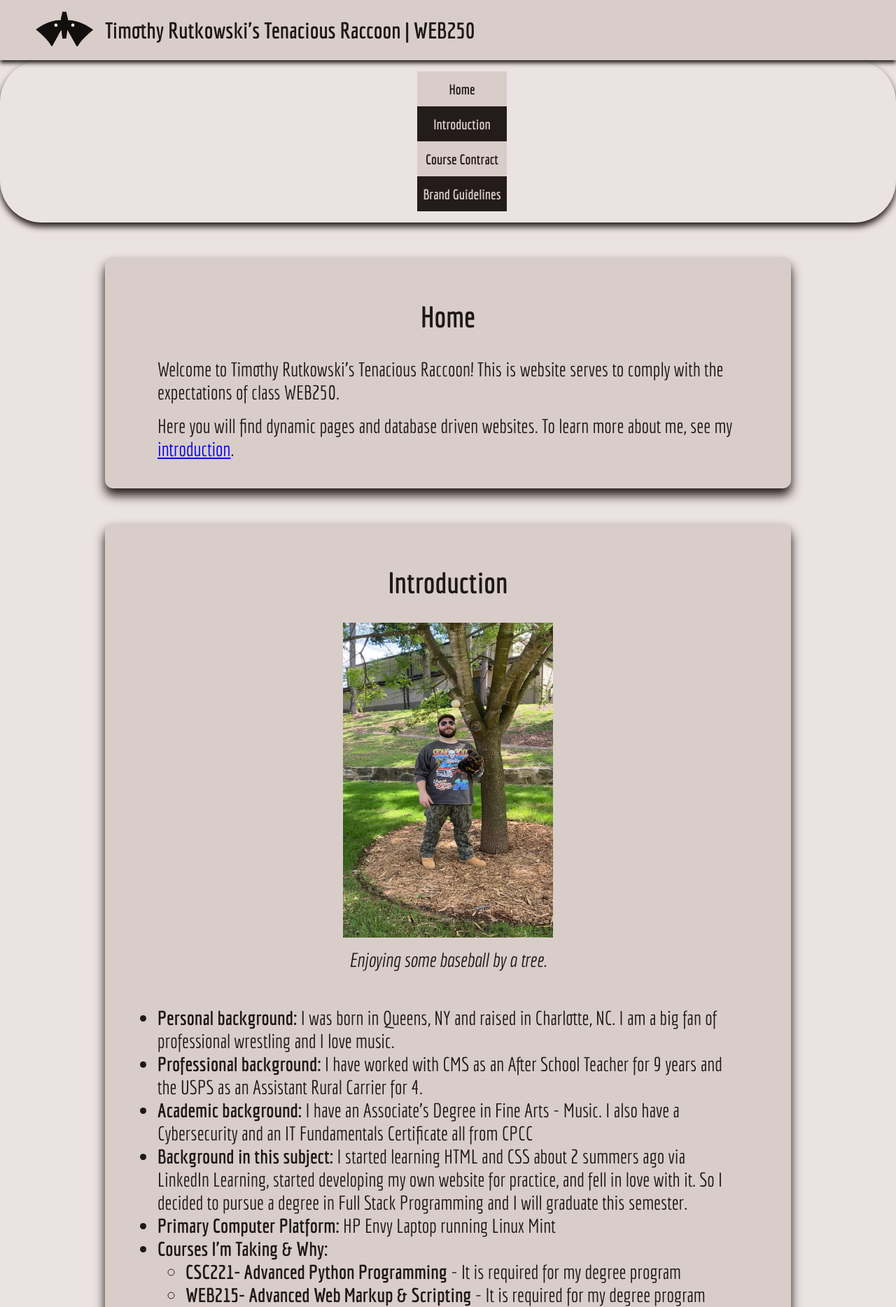
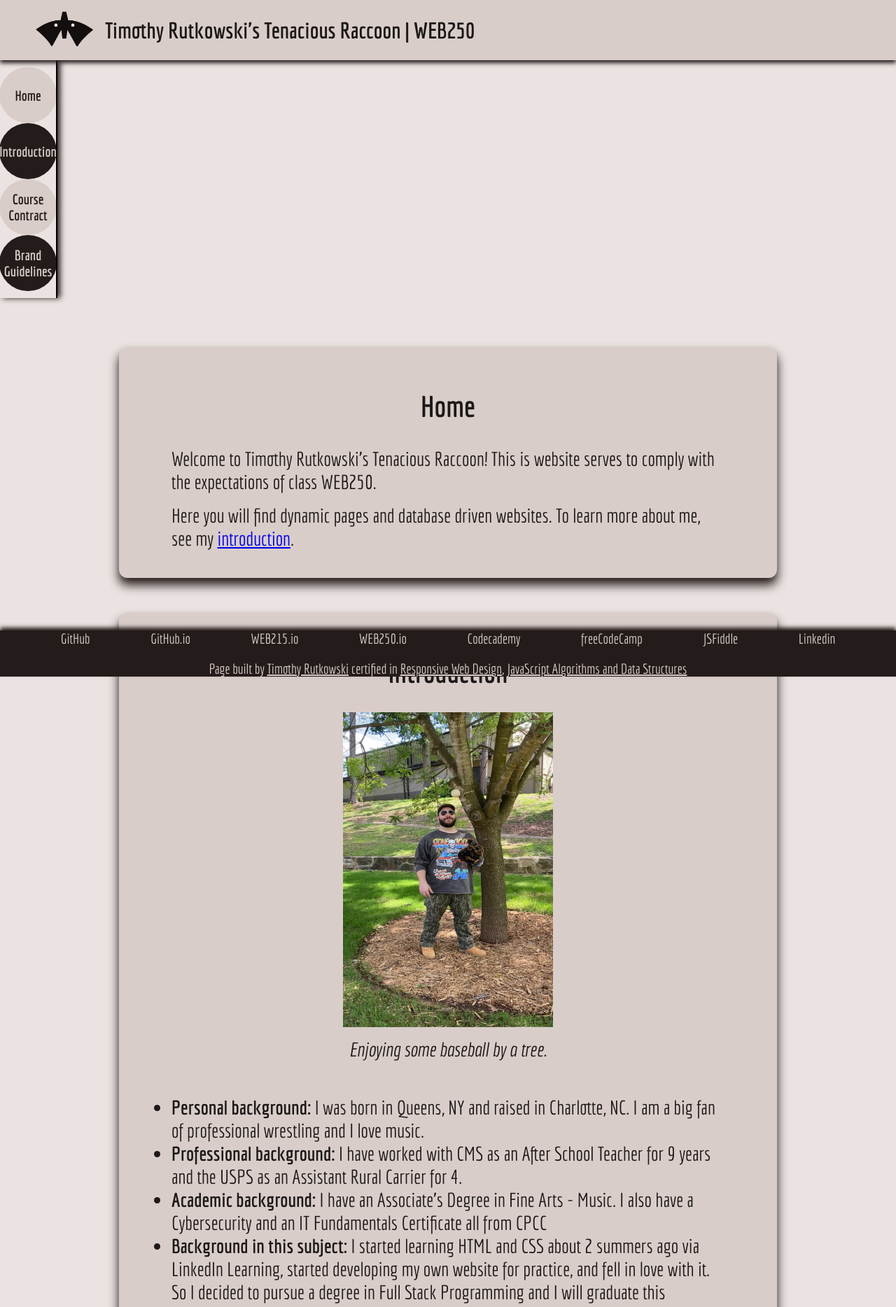
Before and after one commit to Trutkow0/web250, a PHP site: page / in a window 1280 px wide. Shown: the top 1868 px of the page at 70% size. Run offline with PHP 8.4, Linux system fonts and the light colour scheme.

Commit message:
Update styles.css

```diff
--- a/styles/styles.css
+++ b/styles/styles.css
@@ -82,36 +82,46 @@ header {
     margin: 15px 15px 0 0;
   }
 
+.container {
+  dipslay: flex;
+  height: 100vh;
+}
+
   /*NAV STYLES*/
-
-   nav {
+  .sidebar {
+    width: 80px;
     display: flex;
     flex-direction: column;
-    justify-content: center;
+    justify-content: flex-start;
+    align-items: center;
+    overflow-y: auto;
     position: sticky;
+    top: 0;
+    padding: 10px 0;
+    border-right: 2px solid #000;
+    box-shadow: 4px 0 8px #241c1a;
   }
 
-    #tail {
+    #tail ul {
     list-style-type: none;
     padding: 0;
     margin: 0;
     display: flex;
-    flex-direction: row;
+    flex-direction: column;
     align-items: center;
-    border-radius: 60px;
-    overflow: hidden;
-    box-shadow: 0 6px 10px #241c1a;
   }
 
 #tail li {
-  width: 10vw;
-  height: 50px;
+  width: 100%;
+  height: 80px;
   display: flex;
   justify-content: center;
   align-items: center;
   text-align: center;
   font-size: 1.25em;
   font-weight: bold;
+  border-radius: 50%;
+  transition: transform 0.2 ease, background-color 0.2s ease;
 }
 
 .tail-stripe-one {
@@ -126,6 +136,8 @@ header {
 
   .tail-stripe-one a:hover {
     color: #6e544e;
+    transform: scale(1.1);
+    cursor: pointer;
   }
 
 .tail-stripe-two {
@@ -139,11 +151,16 @@ header {
 
 .tail-stripe-two a:hover {
   color: #f2e7e4;
+  transform: scale(1.1);
+  cursor: pointer;
 }
 
 /*MAIN STYES*/
 main {
+  flex: 1;
+  padding: 20px;
   font-size: 1.75em;
+  overflow-y: auto;
 }
 
 h2 {
```
